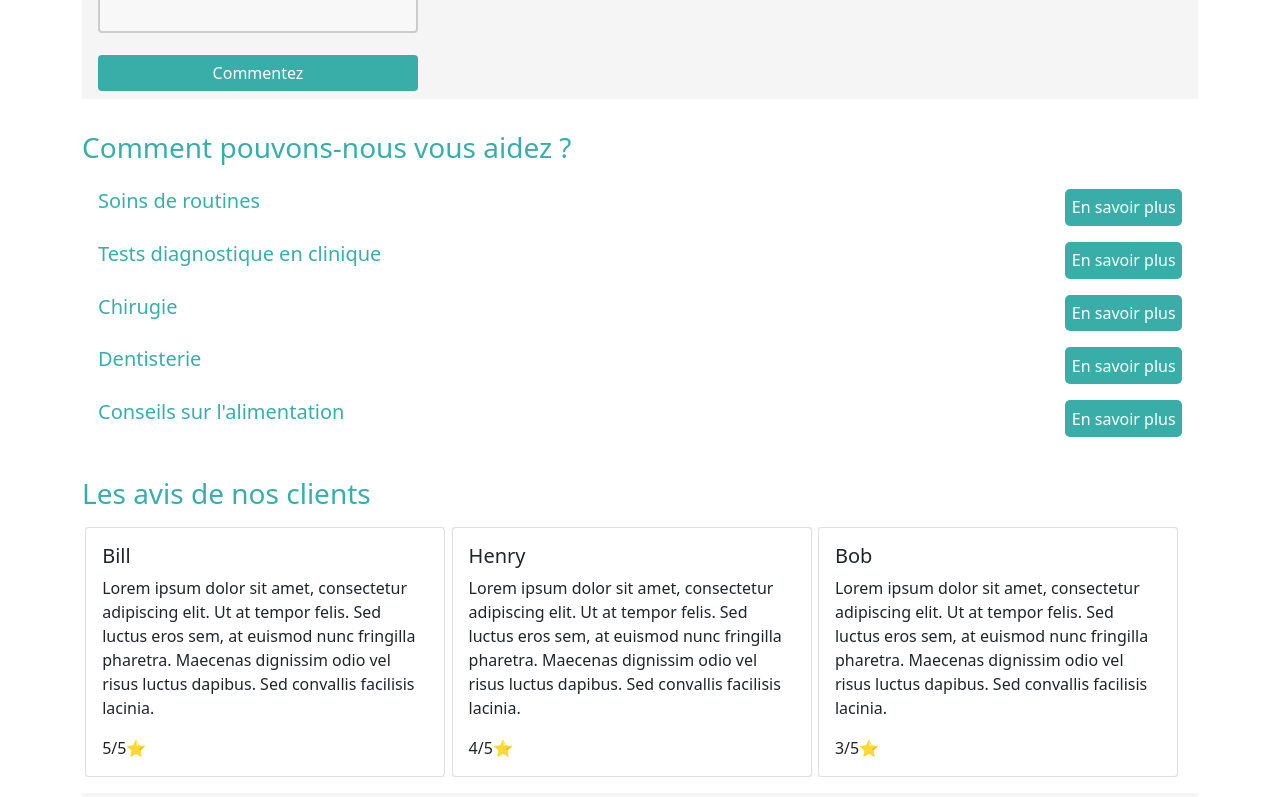
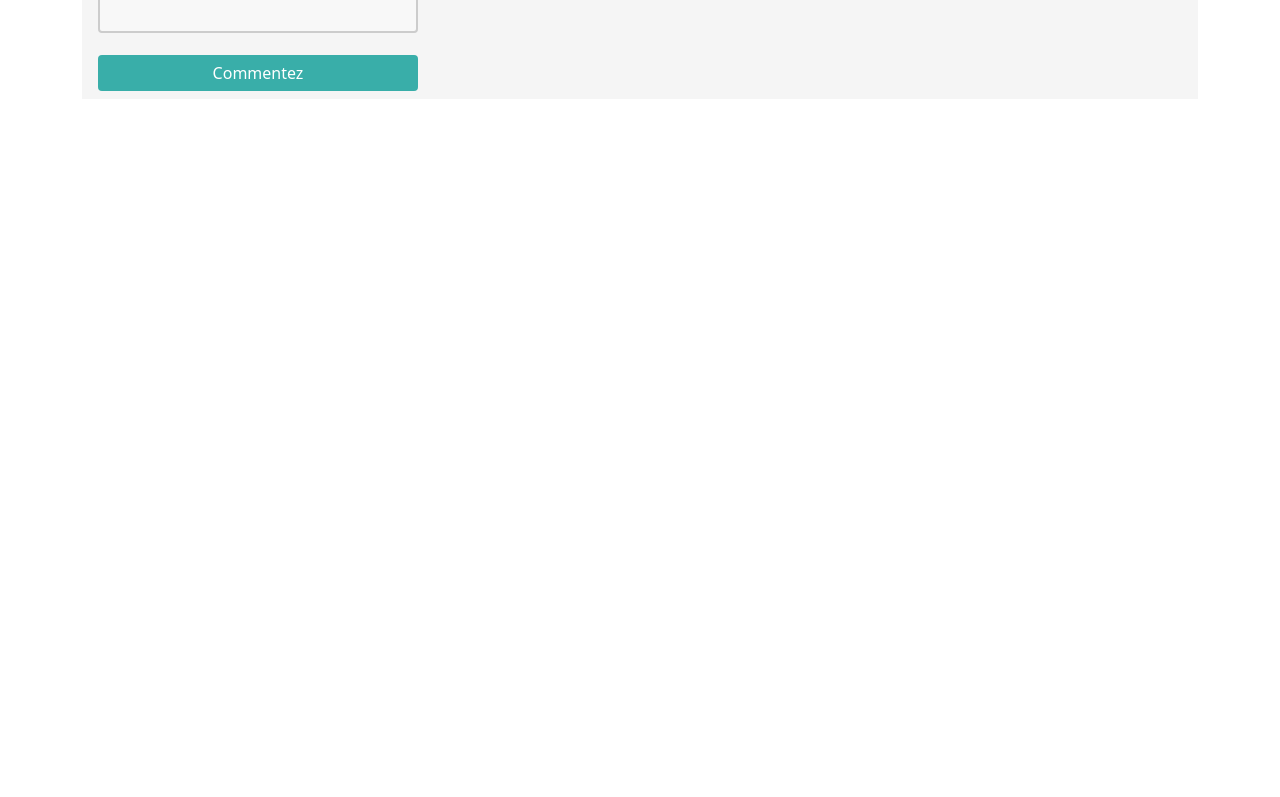
Before and after one commit to jeremie1207/projet_2_seg3525, a React (Create React App) app: page / in a window 1280 px wide. Shown: the part 1860-2657 px from the top of the page. After the commit the page ends 1959 px from the top, so only its background shows below. Built offline with nearby package versions, Linux system fonts and the light colour scheme.

Commit message:
fix some bugs

```diff
--- a/src/App.js
+++ b/src/App.js
@@ -3,7 +3,7 @@ import 'bootstrap/dist/css/bootstrap.min.css';
 import Home from './Component/Home';
 import MyNavBar from './Component/NavBar/MyNavBar';
 import Services from './Component/Services';
-import Comments from './Component/Comments/Comments';
+
 
 import React from 'react';
 // import your route components too
@@ -13,8 +13,6 @@ function App() {
     <div >
      <MyNavBar></MyNavBar>
      <Home></Home>
-     <Services></Services>
-     <Comments></Comments>
     </div>
   );
 }
```
